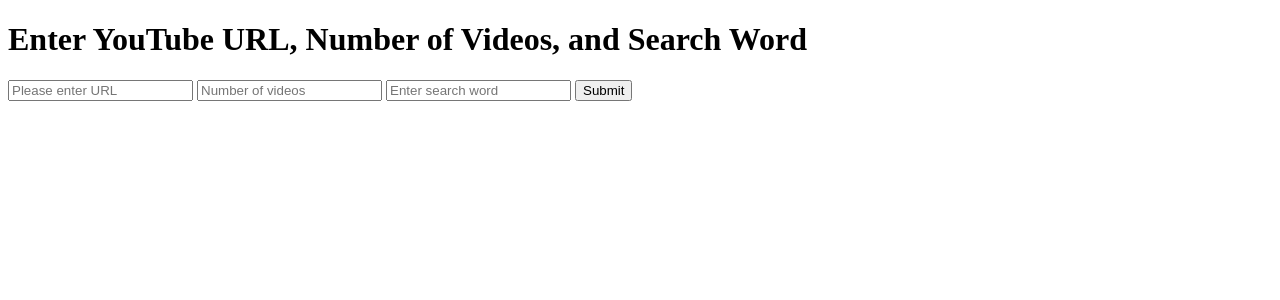
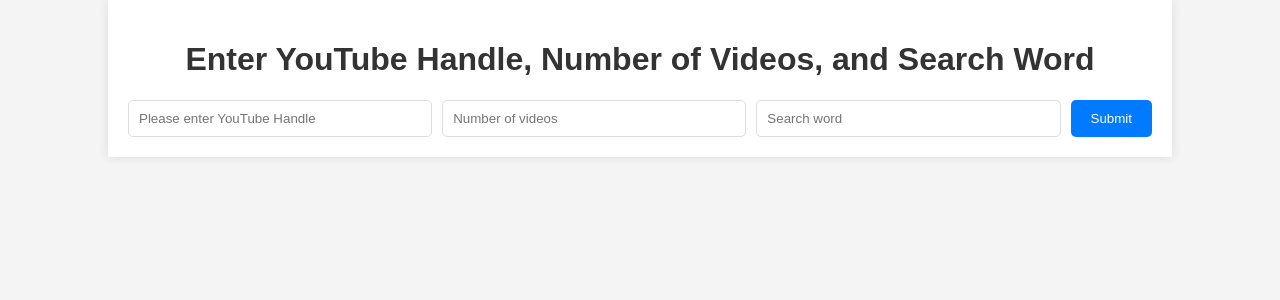
Before and after one commit to talpepe/YoutubeTools, a Flask app: page /input in a window 1280 px wide. Shown: the top 300 px of the page. Run offline with Flask 3, Linux system fonts and the light colour scheme.

Commit message:
Fixes youtube tool and some CSS issues, updates twitch vod error handling

```diff
--- a/app.py
+++ b/app.py
@@ -1,4 +1,4 @@
-from flask import Flask, render_template, request, jsonify, session
+from flask import Flask, render_template, request, jsonify, session, flash, redirect, url_for
 from flask_session import Session
 from chat import TwitchChannel, TwitchAPI, TwitchVOD
 import plotly.graph_objects as go
@@ -62,39 +62,41 @@
 
 @app.route('/twitch_analyzer_vod', methods=['POST'])
 def analyze_vod():
-    vod_id = request.form['vod_id']
-    api = TwitchAPI()
-    video = TwitchVOD(api.get_video_by_video_id(vod_id))
-    spikes = video.chat.activity_spikes
+    try:
+        vod_id = request.form['vod_id']
+        api = TwitchAPI()
+        video = TwitchVOD(api.get_video_by_video_id(vod_id))
+        spikes = video.chat.activity_spikes
 
-    # Create Plotly bar chart
-    color_scale = 'Reds'
-    fig = go.Figure()
-    fig.add_trace(go.Bar(
-        x=spikes.index,
-        y=spikes.values,
-        marker=dict(
-            color=spikes.values,
-            colorscale=color_scale,
-            colorbar=dict(title='Z-score')
+        # Create Plotly bar chart
+        color_scale = 'Reds'
+        fig = go.Figure()
+        fig.add_trace(go.Bar(
+            x=spikes.index,
+            y=spikes.values,
+            marker=dict(
+                color=spikes.values,
+                colorscale=color_scale,
+                colorbar=dict(title='Z-score')
+            )
+        ))
+        fig.update_layout(
+            title="Activity Spikes in VOD",
+            xaxis_title="Timestamp",
+            yaxis_title="Z-score",
+            dragmode=False
         )
-    ))
-    fig.update_layout(
-        title="Activity Spikes in VOD",
-        xaxis_title="Timestamp",
-        yaxis_title="Z-score",
-        dragmode=False
-    )
-    config = {
-        'modeBarButtonsToRemove': ['zoom2d', 'pan2d', 'select2d', 'lasso2d', 'zoomIn2d', 'zoomOut2d', 'autoScale2d', 'resetScale2d'],
-        'displayModeBar': True
-    }
+        config = {
+            'modeBarButtonsToRemove': ['zoom2d', 'pan2d', 'select2d', 'lasso2d', 'zoomIn2d', 'zoomOut2d', 'autoScale2d', 'resetScale2d'],
+            'displayModeBar': True
+        }
 
-    chart_html = fig.to_html(full_html=False, config=config)
+        chart_html = fig.to_html(full_html=False, config=config)
 
-    return render_template('twitch_analyzer_vod.html', vod_id=vod_id, chart_html=chart_html)
-
-
+        return render_template('twitch_analyzer_vod.html', vod_id=vod_id, chart_html=chart_html)
+    except IndexError:
+        flash('VOD not found. Please enter a valid VOD ID.', 'danger')
+        return redirect(url_for('twitch_analyzer'))
 
 @app.route('/results', methods=['POST'])
 def results_page():
--- /dev/null
+++ b/static/css/ytstyle.css
@@ -0,0 +1,68 @@
+body {
+    font-family: Arial, sans-serif;
+    background-color: #f4f4f4;
+    margin: 0;
+    padding: 0;
+}
+
+.container {
+    width: 80%;
+    margin: 0 auto;
+    padding: 20px;
+    background: white;
+    box-shadow: 0 0 10px rgba(0, 0, 0, 0.1);
+}
+
+h1 {
+    text-align: center;
+    color: #333;
+}
+
+form {
+    display: flex;
+    justify-content: center;
+    gap: 10px;
+    margin-top: 20px;
+}
+
+input[type="text"], input[type="number"] {
+    padding: 10px;
+    width: 300px;
+    border: 1px solid #ddd;
+    border-radius: 5px;
+}
+
+button {
+    padding: 10px 20px;
+    background-color: #007BFF;
+    color: white;
+    border: none;
+    border-radius: 5px;
+    cursor: pointer;
+}
+
+button:hover {
+    background-color: #0056b3;
+}
+
+.grid-container {
+    display: grid;
+    grid-template-columns: repeat(auto-fill, minmax(200px, 1fr));
+    gap: 10px;
+    margin-top: 20px;
+}
+
+.grid-item {
+    display: flex;
+    justify-content: center;
+    align-items: center;
+    background: #fff;
+    border: 1px solid #ddd;
+    border-radius: 5px;
+    padding: 10px;
+}
+
+img {
+    max-width: 100%;
+    border-radius: 5px;
+}
--- a/templates/input.html
+++ b/templates/input.html
@@ -3,15 +3,15 @@
 <head>
     <meta charset="UTF-8">
     <title>Input Page</title>
-    <link rel="stylesheet" href="{{ url_for('static', filename='css/style.css') }}">
+    <link rel="stylesheet" href="{{ url_for('static', filename='css/ytstyle.css') }}">
 </head>
 <body>
     <div class="container">
-        <h1>Enter YouTube URL, Number of Videos, and Search Word</h1>
-        <form action="{{ url_for('results_page') }}" method="POST">
-            <input type="text" name="url" placeholder="Please enter URL" required>
-            <input type="number" name="num_videos" placeholder="Number of videos" required>
-            <input type="text" name="search_word" placeholder="Enter search word" required>
+        <h1>Enter YouTube Handle, Number of Videos, and Search Word</h1>
+        <form name="inputForm" action="{{ url_for('results_page') }}" method="POST">
+            <input type="text" name="url" placeholder="Please enter YouTube Handle" required pattern="^[a-zA-Z0-9_\-]+$" title="Handle must be alphanumeric and may include underscores or hyphens">
+            <input type="number" name="num_videos" placeholder="Number of videos" required min="1">
+            <input type="text" name="search_word" placeholder="Search word" required>
             <button type="submit">Submit</button>
         </form>
     </div>
--- a/templates/results.html
+++ b/templates/results.html
@@ -3,7 +3,7 @@
 <head>
     <meta charset="UTF-8">
     <title>Results Page</title>
-    <link rel="stylesheet" href="{{ url_for('static', filename='css/style.css') }}">
+    <link rel="stylesheet" href="{{ url_for('static', filename='css/ytstyle.css') }}">
     <script src="https://code.jquery.com/jquery-3.6.0.min.js"></script>
     <script src="https://www.youtube.com/iframe_api"></script>
     <style>
--- a/templates/twitch_analyzer_vod.html
+++ b/templates/twitch_analyzer_vod.html
@@ -22,7 +22,7 @@
             width: '100%',
             height: '480',
             video: "{{ vod_id }}",
-            parent: ["127.0.0.1", "www.talpepe.com"]
+            parent: ["127.0.0.1", "www.talpepe.com", "talpepe.com"]
         };
         var player = new Twitch.Player("twitch-embed", options);
 
```
Also changed, not shown: templates/twitch_analyzer_welcome.html (+9 -0 lines), tools.py (+18 -16 lines).
